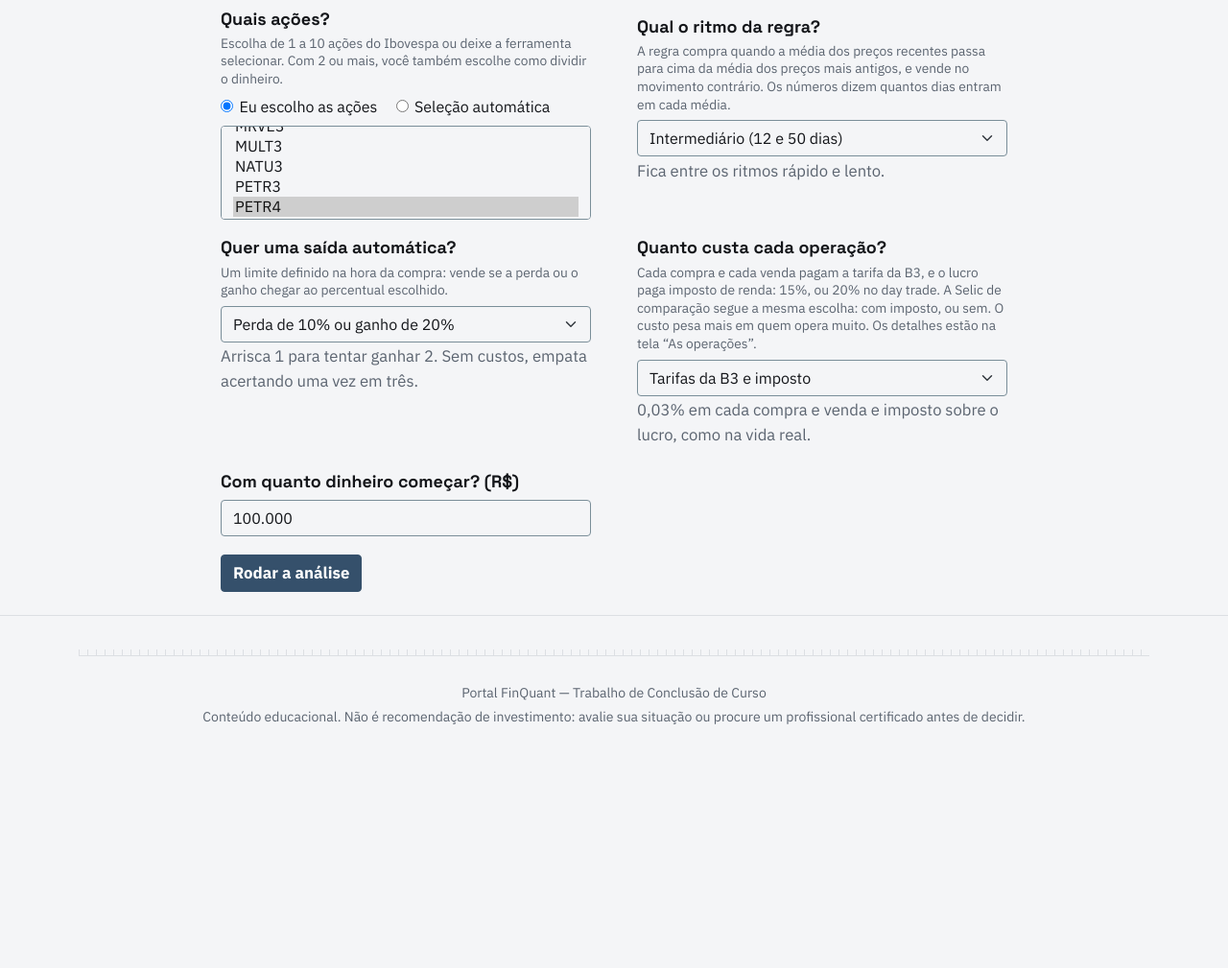
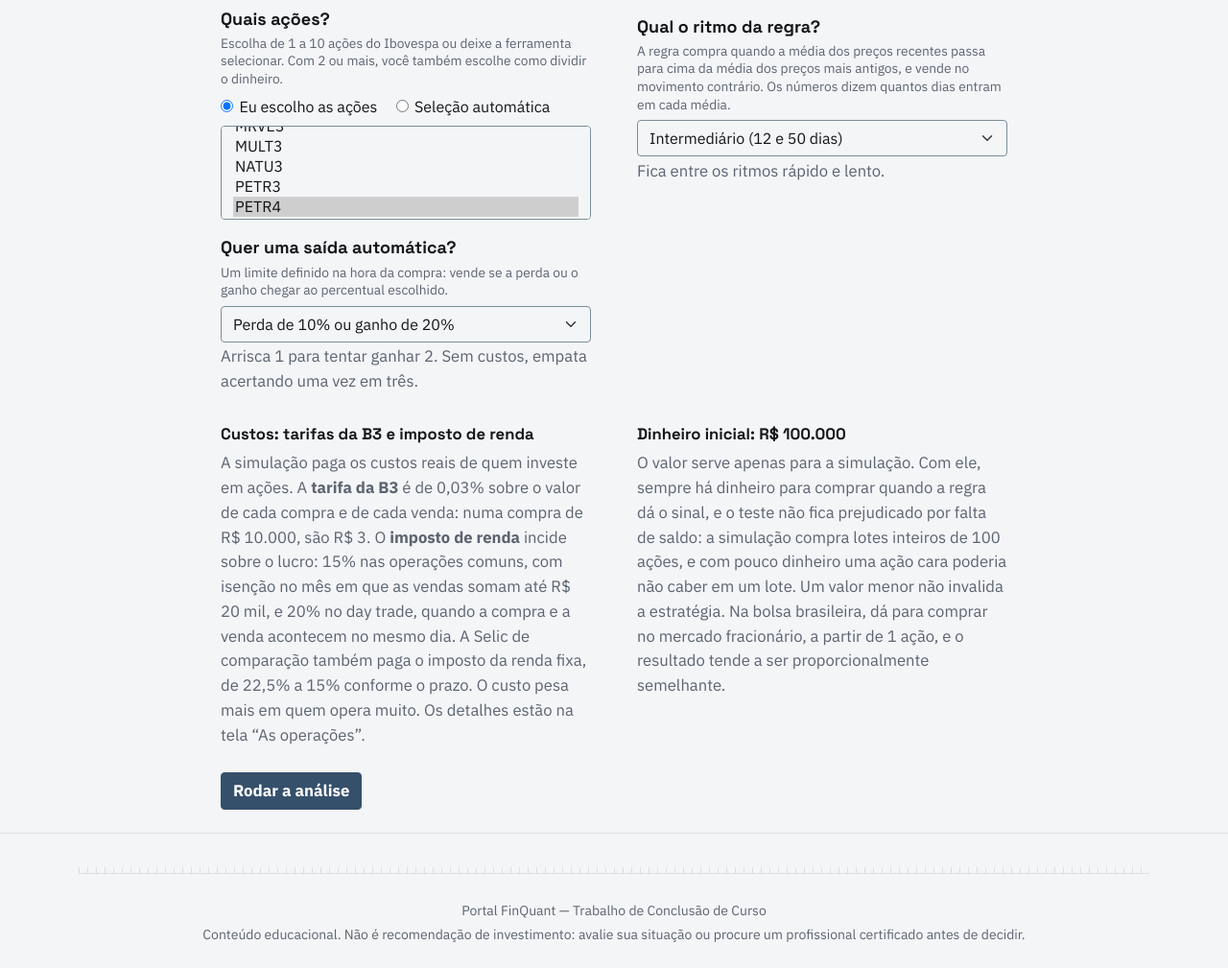
Before and after one commit to pagliarinimvp/portal-finquant, a Django app: page /estudo-caso/ in a window 1280 px wide. Shown: the part 559-1568 px from the top of the page at 96% size. Before the commit the page ends 1314 px from the top, so only its background shows below. Run offline with Django 5.2, Linux system fonts and the light colour scheme; some libraries are stand-ins or nearby versions.

Commit message:
Análise de ações: custo e capital fixos, explicados como premissas
O passo 1 não pergunta mais o custo nem o capital: vale sempre "Tarifas da
B3 e imposto" (cenário real) e R$ 100.000, com textos que explicam as
tarifas e o imposto e por que o valor serve só para a simulação (lote de
100 ações, mercado fracionário). O teste de sensibilidade ao custo continua
comparando os dois cenários por dentro. Textos com "escolhidos" ajustados
e REVISAO_TEXTOS na chave do cache para não servir o texto antigo.

Co-Authored-By: Claude Opus 5.5 <noreply@anthropic.com>

```diff
--- a/estudo_caso/apresentacao/pdf.py
+++ b/estudo_caso/apresentacao/pdf.py
@@ -279,7 +279,7 @@ def gerar_pdf(res: dict, hoje: date | None = None) -> bytes:
         Spacer(1, 5),
         _t(v["frase"], "texto"),
         KeepTogether([_p("Quanto o dinheiro teria virado", "secao"), _grafico(res, largura), Spacer(1, 4), _dinheiro(res, largura),
-                      Spacer(1, 3), _p("Valor final depois das tarifas e do imposto escolhidos. O histórico inteiro inclui o treino, em que "
+                      Spacer(1, 3), _p("Valor final depois das tarifas e do imposto. O histórico inteiro inclui o treino, em que "
                                        "as escolhas foram feitas olhando os próprios dados; por isso, o veredito olha as janelas de teste.", "suave")]),
         KeepTogether([_p("Os testes", "secao"), *_testes(res, largura)]),
         KeepTogether([_p("As operações nas janelas de teste", "secao"), _operacoes(res, largura)]),
--- a/estudo_caso/execucao.py
+++ b/estudo_caso/execucao.py
@@ -49,8 +49,12 @@ def ultimo_pregao() -> str:
         return "sem-dados"
 
 
+# Sobe quando um texto guardado no resultado muda (vem do núcleo, como a leitura), para não servir o texto antigo do cache.
+REVISAO_TEXTOS = 2  # 2: custo e capital fixos (09/11/2026)
+
+
 def chave(cfg: dict) -> str:
-    return f"{servico.VERSAO}-{servico.chave_cache(cfg)}-{ultimo_pregao()}"
+    return f"{servico.VERSAO}.{REVISAO_TEXTOS}-{servico.chave_cache(cfg)}-{ultimo_pregao()}"
 
 
 def config_completa(cfg: dict) -> dict:
--- a/estudo_caso/forms.py
+++ b/estudo_caso/forms.py
@@ -1,6 +1,9 @@
 """Formulário do passo 1 (Perguntar). As opções vêm dos catálogos de `quant/config.py`, como no app Streamlit.
 
 O formulário é enviado por GET: as escolhas ficam no link, que pode ser guardado ou compartilhado.
+Desde 09/11/2026, o custo e o capital são fixos (tarifas da B3 com imposto e R$ 100.000), por decisão do autor: um
+cenário real e um valor que não deixa faltar dinheiro para comprar. O núcleo continua aceitando os dois (o teste de
+sensibilidade ao custo usa "sem_custo" por dentro); o formulário só não oferece mais a escolha.
 """
 from django import forms
 
@@ -8,25 +11,10 @@ from .apresentacao import textos as tx
 from .quant import config as c
 from .quant.universo import IBOVESPA
 
+CUSTO_FIXO, CAPITAL_FIXO = "tarifas_b3", 100_000.0
 PADROES = {"tickers": ["PETR4"], "selecao": "manual", "divisao": "igual", "medias": "intermediario", "protecao": "2_1",
-           "custo": "tarifas_b3", "capital": 100_000.0}
-CAPITAL_MIN, CAPITAL_MAX = 1_000.0, 1_000_000_000.0
+           "custo": CUSTO_FIXO, "capital": CAPITAL_FIXO}
 MEDIAS_CAT = {**c.MEDIAS, c.MEDIAS_PELO_TREINO: {"rotulo": c.ROTULO_PELO_TREINO, "descricao": c.DESCRICAO_PELO_TREINO}}
-
-
-def capital_em_texto(valor: float) -> str:
-    """100000.0 -> "100.000": o campo mostra o ponto de milhar, como se escreve no Brasil."""
-    return f"{valor:,.0f}".replace(",", ".")
-
-
-def ler_capital(texto: str) -> float | None:
-    """Aceita "100.000", "100000", "R$ 100.000" ou "100.000,50". Fora do intervalo ou ilegível: None."""
-    limpo = texto.replace("R$", "").replace(" ", "").replace(" ", "").replace(".", "").replace(",", ".")
-    try:
-        valor = float(limpo)
-    except ValueError:
-        return None
-    return valor if CAPITAL_MIN <= valor <= CAPITAL_MAX else None
 
 
 def _opcoes(catalogo: dict) -> list[tuple[str, str]]:
@@ -39,30 +27,20 @@ class AnaliseForm(forms.Form):
     tickers = forms.MultipleChoiceField(label="Ações", required=False, choices=[(t, t) for t in sorted(IBOVESPA)])
     medias = forms.ChoiceField(label=tx.ESCOLHA_RITMO[0], help_text=tx.ESCOLHA_RITMO[1], choices=_opcoes(MEDIAS_CAT))
     protecao = forms.ChoiceField(label=tx.ESCOLHA_PROTECAO[0], help_text=tx.ESCOLHA_PROTECAO[1], choices=_opcoes(c.PROTECOES))
-    custo = forms.ChoiceField(label=tx.ESCOLHA_CUSTO[0], help_text=tx.ESCOLHA_CUSTO[1], choices=_opcoes(c.CUSTOS))
-    capital = forms.CharField(label=tx.ESCOLHA_CAPITAL, max_length=30,
-                              widget=forms.TextInput(attrs={"placeholder": "Ex.: 100.000", "inputmode": "decimal"}))
     divisao = forms.ChoiceField(label=tx.ESCOLHA_DIVISAO, choices=_opcoes(c.DIVISOES), required=False)
 
     def __init__(self, *args, **kwargs):
-        kwargs.setdefault("initial", {**PADROES, "capital": capital_em_texto(PADROES["capital"])})
+        kwargs.setdefault("initial", PADROES)
         super().__init__(*args, **kwargs)
-        for nome in ("medias", "protecao", "custo", "divisao", "tickers"):
+        for nome in ("medias", "protecao", "divisao", "tickers"):
             self.fields[nome].widget.attrs["class"] = "form-select"
-        self.fields["capital"].widget.attrs["class"] = "form-control"
         self.fields["tickers"].widget.attrs["data-max"] = str(c.MAX_ACOES)
-        for nome in ("medias", "protecao", "custo"):
+        for nome in ("medias", "protecao"):
             self.fields[nome].widget.attrs["aria-describedby"] = f"ajuda-{nome}"
 
     def valor(self, nome: str):
         """O valor que o campo mostra: o enviado ou, sem envio, o padrão."""
         return self[nome].value() if self.is_bound else self.initial.get(nome)
-
-    def clean_capital(self):
-        valor = ler_capital(self.cleaned_data["capital"])
-        if valor is None:
-            raise forms.ValidationError(f"Digite um valor entre R$ {capital_em_texto(CAPITAL_MIN)} e R$ {capital_em_texto(CAPITAL_MAX)}, como 100.000.")
-        return valor
 
     def clean_tickers(self):
         tickers = self.cleaned_data["tickers"]
@@ -83,20 +61,18 @@ class AnaliseForm(forms.Form):
         tickers = [] if automatica else list(d["tickers"])
         divisao = (d.get("divisao") or "igual") if automatica or len(tickers) >= 2 else "igual"
         return {"tickers": tickers, "selecao": d["selecao"], "divisao": divisao, "medias": d["medias"], "protecao": d["protecao"],
-                "custo": d["custo"], "capital": d["capital"]}
+                "custo": CUSTO_FIXO, "capital": CAPITAL_FIXO}
 
 
 def parametros(cfg: dict) -> list[tuple[str, str]]:
     """O caminho de volta: a configuração como parâmetros do link (para "Mudar escolhas", o PDF e a navegação)."""
     pares = [("selecao", cfg["selecao"])] + [("tickers", t) for t in cfg["tickers"]]
-    pares += [(k, cfg[k]) for k in ("divisao", "medias", "protecao", "custo")]
-    return pares + [("capital", capital_em_texto(cfg["capital"]))]
+    return pares + [(k, cfg[k]) for k in ("divisao", "medias", "protecao")]
 
 
 def descricoes() -> dict:
     """As descrições que aparecem abaixo de cada lista, para o estudo_caso.js trocar quando a opção muda."""
     return {"medias": {k: v["descricao"] for k, v in MEDIAS_CAT.items()},
             "protecao": {k: v["descricao"] for k, v in c.PROTECOES.items()},
-            "custo": {k: v["descricao"] for k, v in c.CUSTOS.items()},
             "divisao": {k: v["descricao"] for k, v in c.DIVISOES.items()},
             "selecao": {k: v["descricao"] for k, v in c.SELECOES.items()}}
--- a/estudo_caso/quant/leitura.py
+++ b/estudo_caso/quant/leitura.py
@@ -266,7 +266,7 @@ def _perguntas(r: dict, n_passou: int, n_aplicaveis: int) -> tuple[list[dict], s
     est, selic, bh = te["estrategia"], te.get("selic"), te["buy_hold"]
     dinheiro = {"pergunta": "A regra ganhou dinheiro?", "resposta": "Sim" if est_i["retorno_total"] > 0 else "Não",
                 "texto": f"No histórico inteiro, de {_data(per['inicio'])} a {_data(per['fim'])}, {_brl(cap)} viraram "
-                         f"{_brl(est_i['valor_final'])}, depois de pagar as tarifas e o imposto escolhidos. Nas janelas de teste, a regra rendeu {_pct(est['retorno_total'])}."}
+                         f"{_brl(est_i['valor_final'])}, depois de pagar as tarifas e o imposto. Nas janelas de teste, a regra rendeu {_pct(est['retorno_total'])}."}
     refs = ([("da Selic", selic["retorno_total"])] if selic else []) + [("de comprar e segurar", bh["retorno_total"])]
     venceu = [nome for nome, v in refs if est["retorno_total"] > v]
     contra = " e ".join(f"{_pct(v)} {nome}" for nome, v in refs)
@@ -411,7 +411,7 @@ def roteiro_treino(r: dict) -> dict:
     if sel:
         passos += [
             ("Filtrar as ações", f"Das {sel['n_universo']} ações do Ibovespa, ficam {sel['n_candidatas']}: as que têm dados completos e sem sinais de erro desde o início do histórico."),
-            ("Simular cada ação", f"A regra roda em cada candidata, só nos pregões do treino, com {_brl(e['capital'] / MAX_ACOES)} (o capital dividido por {MAX_ACOES}) e com a saída e o custo escolhidos. "
+            ("Simular cada ação", f"A regra roda em cada candidata, só nos pregões do treino, com {_brl(e['capital'] / MAX_ACOES)} (o capital dividido por {MAX_ACOES}), com a saída escolhida e pagando as tarifas e o imposto. "
                                   "Uma compra aberta no último pregão do treino é vendida no fechamento dele."),
             ("Dar uma nota", "A nota é o índice de Sharpe no treino: quanto a ação rendeu acima da Selic para cada ponto de oscilação. Só nesta nota, o dinheiro parado rende a Selic, "
                              "para não punir os ritmos que ficam menos tempo comprados."),
@@ -427,7 +427,7 @@ def roteiro_treino(r: dict) -> dict:
             passos.append(pesos)
         if e["medias_pelo_treino"]:
             nota = next((ln["sharpe_treino"] for ln in e["comparacao_ritmos"] if ln["curta"] == e["curta"]), None)
-            passos.append(("Comparar os ritmos", f"Os {n_ritmos} ritmos são simulados com a saída e o custo escolhidos, e cada um recebe o índice de Sharpe do trecho de treino: "
+            passos.append(("Comparar os ritmos", f"Os {n_ritmos} ritmos são simulados com a saída escolhida e com as tarifas e o imposto, e cada um recebe o índice de Sharpe do trecho de treino: "
                            f"quanto rendeu acima da Selic para cada ponto de oscilação. Vence o maior. Na 1ª janela: {e['medias']}, com {_num(nota)}."))
         if not pesos and not e["medias_pelo_treino"]:
             passos.append(("Nada a escolher", "Com estas escolhas, não há o que decidir: a ação, o ritmo, a saída e o custo foram definidos por você e valem em todas as janelas. "
--- a/estudo_caso/views.py
+++ b/estudo_caso/views.py
@@ -35,7 +35,7 @@ def _urls(cfg: dict | None) -> dict:
 
 def _perguntar(request, form, erro: str | None = None, cfg: dict | None = None):
     todas = descricoes()
-    atual = {campo: todas[campo].get(form.valor(campo) or "", "") for campo in ("medias", "protecao", "custo", "divisao")}
+    atual = {campo: todas[campo].get(form.valor(campo) or "", "") for campo in ("medias", "protecao", "divisao")}
     # "Voltar ao resultado" só aparece se a análise destas escolhas já foi feita, como no app Streamlit.
     voltar = _urls(cfg)["analise"] if cfg and execucao.resultado(execucao.chave(cfg)) is not None else None
     contexto = {"form": form, "abertura": telas.abertura(_urls(None)), "descricoes": todas, "descricao_atual": atual,
--- a/static/css/estudo_caso.css
+++ b/static/css/estudo_caso.css
@@ -54,6 +54,8 @@
 .escolhas .ts-dropdown { background: var(--cartao); color: var(--tinta); }
 .escolhas .ts-dropdown .active { background: var(--azul-claro); color: var(--tinta); }
 .escolhas .ts-control input { color: var(--tinta); }
+.premissas { margin-top: .4rem; }
+.premissa-titulo { font-family: var(--fq-font-display); font-weight: 700; font-size: 1.12rem; color: var(--tinta); margin: .5rem 0 .3rem; }
 .botoes-escolhas { display: flex; flex-wrap: wrap; gap: .6rem; margin-top: 1.2rem; }
 .botoes-escolhas .btn-primary { font-size: 1.05rem; font-weight: 700; }
 
--- a/templates/estudo_caso/perguntar.html
+++ b/templates/estudo_caso/perguntar.html
@@ -34,9 +34,12 @@
             </div>
             <div class="col-md-6">{% include "estudo_caso/_campo.html" with campo=form.medias descricao=descricao_atual.medias %}</div>
             <div class="col-md-6">{% include "estudo_caso/_campo.html" with campo=form.protecao descricao=descricao_atual.protecao %}</div>
-            <div class="col-md-6">{% include "estudo_caso/_campo.html" with campo=form.custo descricao=descricao_atual.custo %}</div>
-            <div class="col-md-6">{% include "estudo_caso/_campo.html" with campo=form.capital %}</div>
             <div class="col-md-6" data-campo-divisao>{% include "estudo_caso/_campo.html" with campo=form.divisao descricao=descricao_atual.divisao %}</div>
+        </div>
+        {# Custo e capital são fixos (decisão de 09/11/2026): aparecem como premissas, não como escolhas. #}
+        <div class="row gx-5 gy-2 premissas">
+            <div class="col-md-6"><p class="premissa-titulo">{{ tx.CUSTOS_FIXOS.0 }}</p><p class="descricao">{{ tx.CUSTOS_FIXOS.1|safe }}</p></div>
+            <div class="col-md-6"><p class="premissa-titulo">{{ tx.CAPITAL_FIXO.0 }}</p><p class="descricao">{{ tx.CAPITAL_FIXO.1|safe }}</p></div>
         </div>
         <div class="alerta" data-so-automatica hidden>{{ tx.ALERTA_SELECAO_CURTO|safe }}</div>
 
```
Also changed, not shown: CLAUDE.md (+2 -0 lines), estudo_caso/apresentacao/textos.py (+14 -8 lines), estudo_caso/tests.py (+20 -15 lines).
